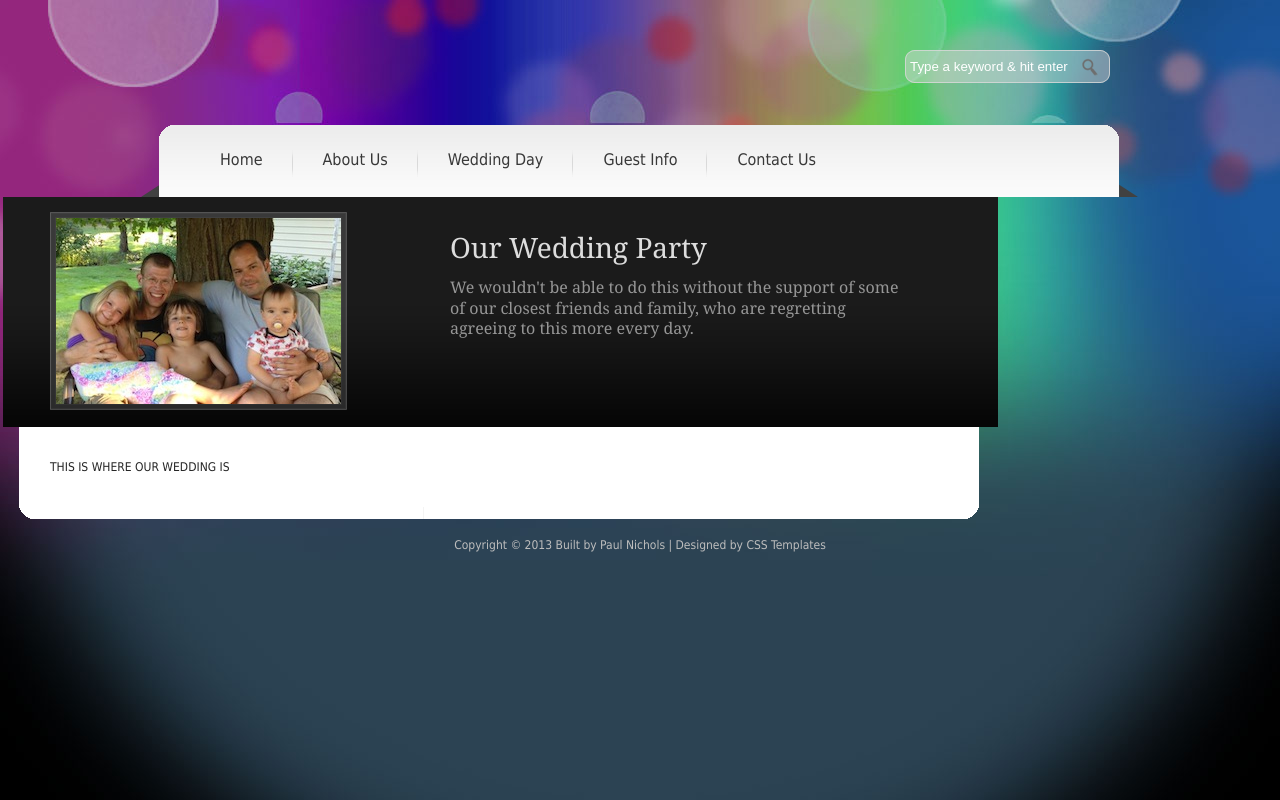
After one commit to paulnicholsen27/wedding-website, a Django app: page /location/ in a window 1280 px wide. The commit adds this page. Run offline with Django 3.2, Linux system fonts and the light colour scheme; parts of the project's set-up code (start-up, migrations or seed data) failed here and were passed over.

```diff
--- a/mainsite/templates/base.html
+++ b/mainsite/templates/base.html
@@ -50,7 +50,7 @@ function clearText(field)
                 <ul>
                     <li><a href="/quiz/">Trivia</a></li>
                     <li><a href="#">Photos</a></li>
-                    <li><a href="/proposal/" class="last">Our Proposal</a></li>
+                    <li><a href="/story/" class="last">Our Story</a></li>
                 </ul>
               </li>
               <li><a href="#">Wedding Day</a>
--- /dev/null
+++ b/mainsite/templates/location.html
@@ -0,0 +1,22 @@
+{% extends "base.html" %}
+
+
+  {% block content %}
+    <div id="templatemo_middle">
+
+    	<div id="middle_img"><img class="middle_img" src="/static/images/paul_jason_3babies2.jpg" alt="image" /><span></span></div>
+
+        <div id="m_right">
+	        <h1>Our Wedding Party</h1>
+            <p>We wouldn't be able to do this without the support of some of our closest friends and family, who are regretting agreeing to this more every day.</p>
+
+		</div>
+
+    </div>
+
+    <div id="templatemo_content">
+    THIS IS WHERE OUR WEDDING IS
+    	<div class="cleaner"></div>
+    </div>
+    <div id="templatemo_content_bottom"></div>
+    {% endblock %}
```
Also changed, not shown: mainsite/templates/story.html (added, +28 -0 lines).
